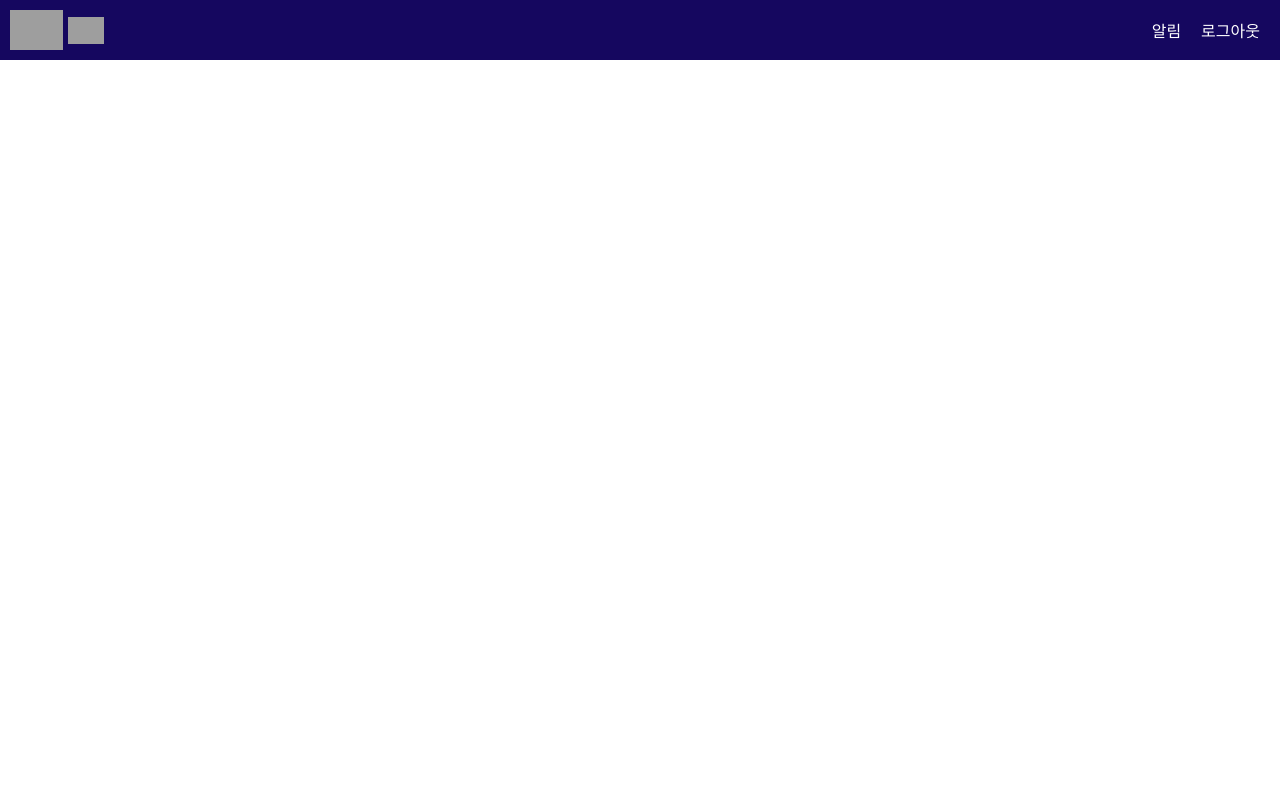
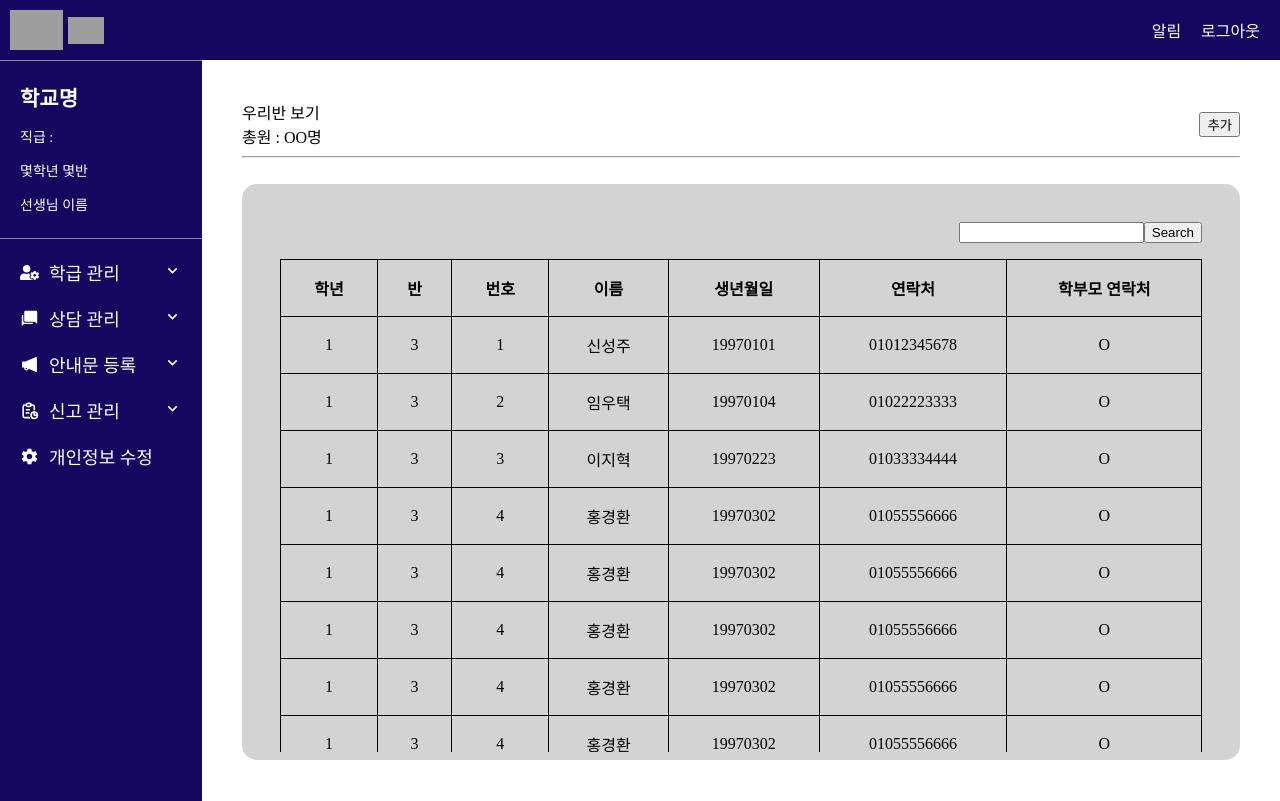
Before and after one commit to hkh0904/Every-School, a React (Create React App) app in the folder web/: page /manage/myclass in a window 1280 px wide. Before the commit this address had no page. Built offline with nearby package versions, Linux system fonts and the light colour scheme; grey boxes are pictures that could not be loaded; a web font is replaced by a local one.

Commit message:
S09P21C108-213 우리반 학생 표 구현

```diff
--- a/web/package.json
+++ b/web/package.json
@@ -9,12 +9,14 @@
     "@testing-library/react": "^13.4.0",
     "@testing-library/user-event": "^13.5.0",
     "axios": "^1.5.1",
+    "faker": "^6.6.6",
     "react": "^18.2.0",
     "react-dom": "^18.2.0",
     "react-icons": "^4.11.0",
     "react-redux": "^8.1.3",
     "react-router-dom": "^6.17.0",
     "react-scripts": "5.0.1",
+    "react-table": "^7.8.0",
     "web-vitals": "^2.1.4"
   },
   "scripts": {
--- a/web/src/pages/MainPage/MainPage.module.css
+++ b/web/src/pages/MainPage/MainPage.module.css
@@ -25,3 +25,8 @@
 .teacherInfo > p:nth-child(2), p:nth-child(3),p:nth-child(4) {
   font-size: 14px;
 }
+
+.outlet {
+  width: 100%;
+  min-width: 784px;
+}
--- /dev/null
+++ b/web/src/pages/ManageMyclass/ManageMyclass.jsx
@@ -0,0 +1,159 @@
+import React from "react";
+import { useMemo } from "react";
+import StudentTable from "./StudentTable";
+import styles from "./ManageMyclass.module.css";
+
+const ManageMyclass = () => {
+  const columns = useMemo(
+    () => [
+      {
+        accessor: "grade",
+        Header: "학년",
+      },
+      {
+        accessor: "class",
+        Header: "반",
+      },
+      {
+        accessor: "number",
+        Header: "번호",
+      },
+      {
+        accessor: "name",
+        Header: "이름",
+      },
+      {
+        accessor: "birth",
+        Header: "생년월일",
+      },
+      {
+        accessor: "tel",
+        Header: "연락처",
+      },
+      {
+        accessor: "parent",
+        Header: "학부모 연락처",
+      },
+    ],
+    []
+  );
+
+  // const data = useMemo(
+  //   () =>
+  //     Array(53)
+  //       .fill()
+  //       .map(() => ({
+  //         name: faker.name.lastName() + faker.name.firstName(),
+  //         email: faker.internet.email(),
+  //         phone: faker.phone.phoneNumber(),
+  //       })),
+  //   []
+  // );
+
+  const data = [
+    {
+      grade: 1,
+      class: 3,
+      number: 1,
+      name: "신성주",
+      birth: 19970101,
+      tel: "01012345678",
+      parent: true,
+    },
+    {
+      grade: 1,
+      class: 3,
+      number: 2,
+      name: "임우택",
+      birth: 19970104,
+      tel: "01022223333",
+      parent: true,
+    },
+    {
+      grade: 1,
+      class: 3,
+      number: 3,
+      name: "이지혁",
+      birth: 19970223,
+      tel: "01033334444",
+      parent: true,
+    },
+    {
+      grade: 1,
+      class: 3,
+      number: 4,
+      name: "홍경환",
+      birth: 19970302,
+      tel: "01055556666",
+      parent: true,
+    },
+    {
+      grade: 1,
+      class: 3,
+      number: 4,
+      name: "홍경환",
+      birth: 19970302,
+      tel: "01055556666",
+      parent: true,
+    },
+    {
+      grade: 1,
+      class: 3,
+      number: 4,
+      name: "홍경환",
+      birth: 19970302,
+      tel: "01055556666",
+      parent: true,
+    },
+    {
+      grade: 1,
+      class: 3,
+      number: 4,
+      name: "홍경환",
+      birth: 19970302,
+      tel: "01055556666",
+      parent: true,
+    },
+    {
+      grade: 1,
+      class: 3,
+      number: 4,
+      name: "홍경환",
+      birth: 19970302,
+      tel: "01055556666",
+      parent: true,
+    },
+    {
+      grade: 1,
+      class: 3,
+      number: 4,
+      name: "홍경환",
+      birth: 19970302,
+      tel: "01055556666",
+      parent: true,
+    },
+  ];
+
+  return (
+    <div className={styles.container}>
+      <div className={styles.row}>
+        <div>
+          <div>우리반 보기</div>
+          <div>총원 : OO명</div>
+        </div>
+        <div>
+          <button>추가</button>
+        </div>
+      </div>
+      <hr />
+      <br />
+      <div className={styles.tableBox}>
+        <div className={styles.scrollContainer}>
+          <StudentTable columns={columns} data={data} />
+        </div>
+      </div>
+    </div>
+  );
+};
+
+export default ManageMyclass;
--- /dev/null
+++ b/web/src/pages/ManageMyclass/ManageMyclass.module.css
@@ -0,0 +1,38 @@
+.container {
+  padding: 40px;
+}
+
+.row {
+  display: flex;
+  justify-content: space-between;
+  align-items: center; /* 이 부분은 텍스트와 버튼을 수직으로 중앙 정렬하려는 경우 추가 */
+}
+
+.tableBox {
+  padding: 8px;
+  height: 70vh;
+  overflow: hidden;
+  border-radius: 15px;
+  background-color: lightgrey;
+}
+
+.scrollContainer {
+  height: 100%;
+  padding: 30px;
+  overflow-y: auto;
+  box-sizing: border-box;
+}
+
+/* 웹킷 브라우저용 스크롤바 스타일 */
+.scrollContainer::-webkit-scrollbar {
+  width: 5px;
+}
+
+.scrollContainer::-webkit-scrollbar-thumb {
+  background-color: #888;
+  border-radius: 10px;
+}
+
+.scrollContainer::-webkit-scrollbar-thumb:hover {
+  background-color: #555;
+}
--- /dev/null
+++ b/web/src/pages/ManageMyclass/Search.jsx
@@ -0,0 +1,18 @@
+import React from "react";
+import styles from "./StudentTable.module.css";
+
+function Search({ onSubmit }) {
+  const handleSubmit = (event) => {
+    event.preventDefault();
+    onSubmit(event.target.elements.filter.value);
+  };
+
+  return (
+    <form className={styles.tableSearch} onSubmit={handleSubmit}>
+      <input name="filter" />
+      <button>Search</button>
+    </form>
+  );
+}
+
+export default Search;
--- /dev/null
+++ b/web/src/pages/ManageMyclass/StudentTable.jsx
@@ -0,0 +1,62 @@
+import React from "react";
+import { useTable, useGlobalFilter, useSortBy } from "react-table";
+import Search from "./Search";
+import styles from "./StudentTable.module.css";
+
+function StudentTable({ columns, data }) {
+  const {
+    getTableProps,
+    getTableBodyProps,
+    headerGroups,
+    rows,
+    prepareRow,
+    setGlobalFilter,
+  } = useTable({ columns, data }, useGlobalFilter, useSortBy);
+
+  return (
+    <>
+      <Search onSubmit={setGlobalFilter} />
+      <table className={styles.studentTable} {...getTableProps()}>
+        <thead>
+          {headerGroups.map((headerGroup) => (
+            <tr
+              className={styles.tableEle}
+              {...headerGroup.getHeaderGroupProps()}
+            >
+              {headerGroup.headers.map((column) => (
+                <th
+                  className={styles.tableEle}
+                  {...column.getHeaderProps(column.getSortByToggleProps())}
+                >
+                  {column.render("Header")}
+                </th>
+              ))}
+            </tr>
+          ))}
+        </thead>
+        <tbody {...getTableBodyProps()}>
+          {rows.map((row) => {
+            prepareRow(row);
+            return (
+              <tr className={styles.tableEle} {...row.getRowProps()}>
+                {row.cells.map((cell) => {
+                  return (
+                    <td className={styles.tableEle} {...cell.getCellProps()}>
+                      {cell.column.id === "parent"
+                        ? cell.value
+                          ? "O"
+                          : "X"
+                        : cell.render("Cell")}
+                    </td>
+                  );
+                })}
+              </tr>
+            );
+          })}
+        </tbody>
+      </table>
+    </>
+  );
+}
+
+export default StudentTable;
--- /dev/null
+++ b/web/src/pages/ManageMyclass/StudentTable.module.css
@@ -0,0 +1,17 @@
+.studentTable {
+  margin-top: 1rem;
+  border-collapse: collapse;
+  width: 100%;
+}
+
+.tableEle {
+  padding: 1rem;
+  border: 1px solid black;
+  text-align: center;
+}
+
+.tableSearch {
+  display: flex;
+  justify-content: flex-end;
+  width: 100%;
+}
--- /dev/null
+++ b/web/src/pages/ManageParents/ManageParents.jsx
@@ -0,0 +1,9 @@
+import React from 'react'
+
+const ManageParents = () => {
+  return (
+    <div>ManageParents</div>
+  )
+}
+
+export default ManageParents
--- /dev/null
+++ b/web/src/pages/ReportHistory/ReportHistory.jsx
@@ -0,0 +1,9 @@
+import React from 'react'
+
+const ReportHistory = () => {
+  return (
+    <div>ReportHistory</div>
+  )
+}
+
+export default ReportHistory
--- /dev/null
+++ b/web/src/pages/ReportManage/ReportManage.jsx
@@ -0,0 +1,9 @@
+import React from 'react'
+
+const ReportManage = () => {
+  return (
+    <div>ReportManage</div>
+  )
+}
+
+export default ReportManage
--- a/web/src/routes/route.js
+++ b/web/src/routes/route.js
@@ -1,6 +1,10 @@
 import { Route, Routes } from 'react-router-dom';
 import MainPage from '../pages/MainPage/MainPage';
 import RegisterNoti from '../pages/Notification/RegisterNoti';
+import ManageMyclass from '../pages/ManageMyclass/ManageMyclass';
+import ManageParents from '../pages/ManageParents/ManageParents'
+import ReportManage from '../pages/ReportManage/ReportManage';
+import ReportHistory from '../pages/ReportHistory/ReportHistory';
 
 function RouteLink() {
   // const { currentUser } = useContext(AuthContext);
@@ -27,6 +31,18 @@ function RouteLink() {
 
         {/* 로그인으로 보호받는 주소 */}
         <Route path="/" element={<MainPage />}>
+          <Route path='manage/myclass' element={<ManageMyclass/>}/>
+        </Route>
+        <Route path="/" element={<MainPage />}>
+          <Route path='manage/parents' element={<ManageParents/>}/>
+        </Route>
+        <Route path="/" element={<MainPage />}>
+          <Route path='report/manage' element={<ReportManage/>}/>
+        </Route>
+        <Route path="/" element={<MainPage />}>
+          <Route path='report/history' element={<ReportHistory/>}/>
+        </Route>
+        <Route path="/" element={<MainPage />}>
           <Route path='docs/register-noti' element={<RegisterNoti/>}/>
         </Route>
         {/* <Route Component={PrivateRouter}>
```
Also changed, not shown: 1 other file (tests, documents, lock files or other folders).
